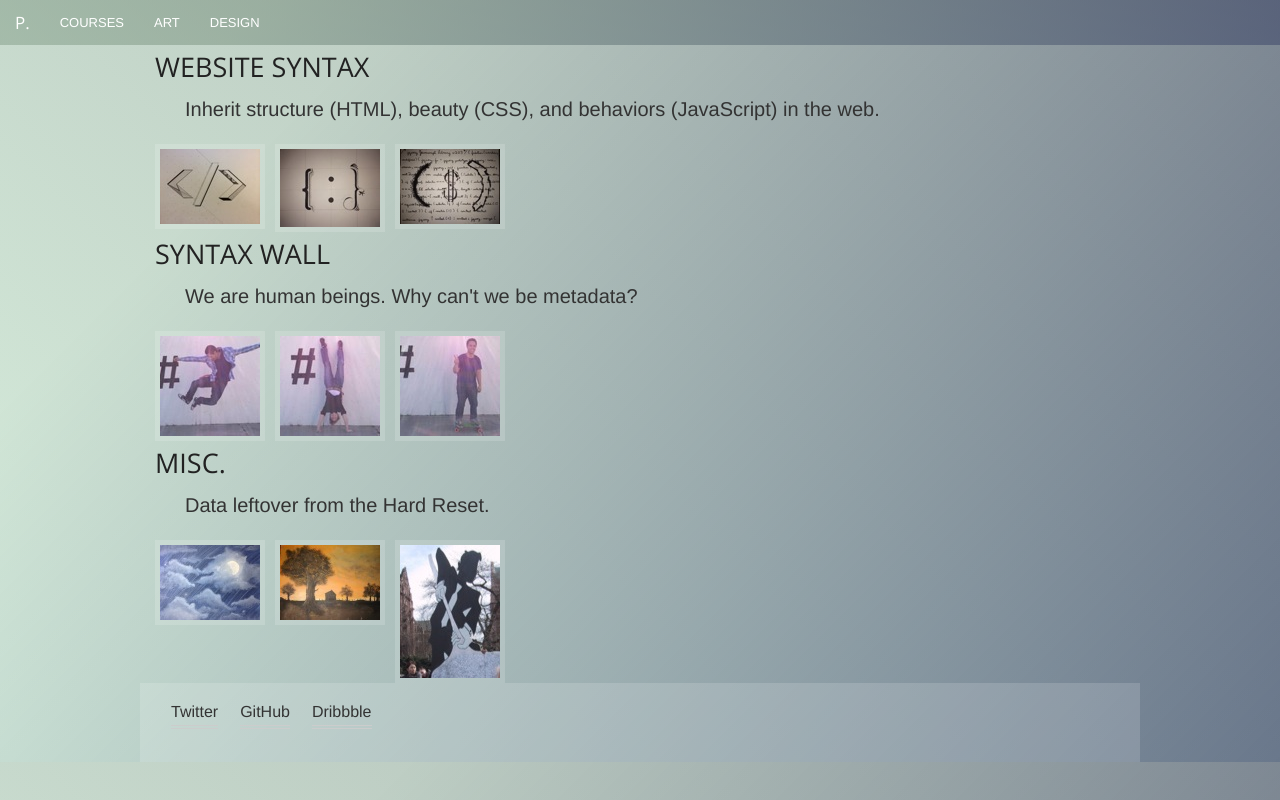
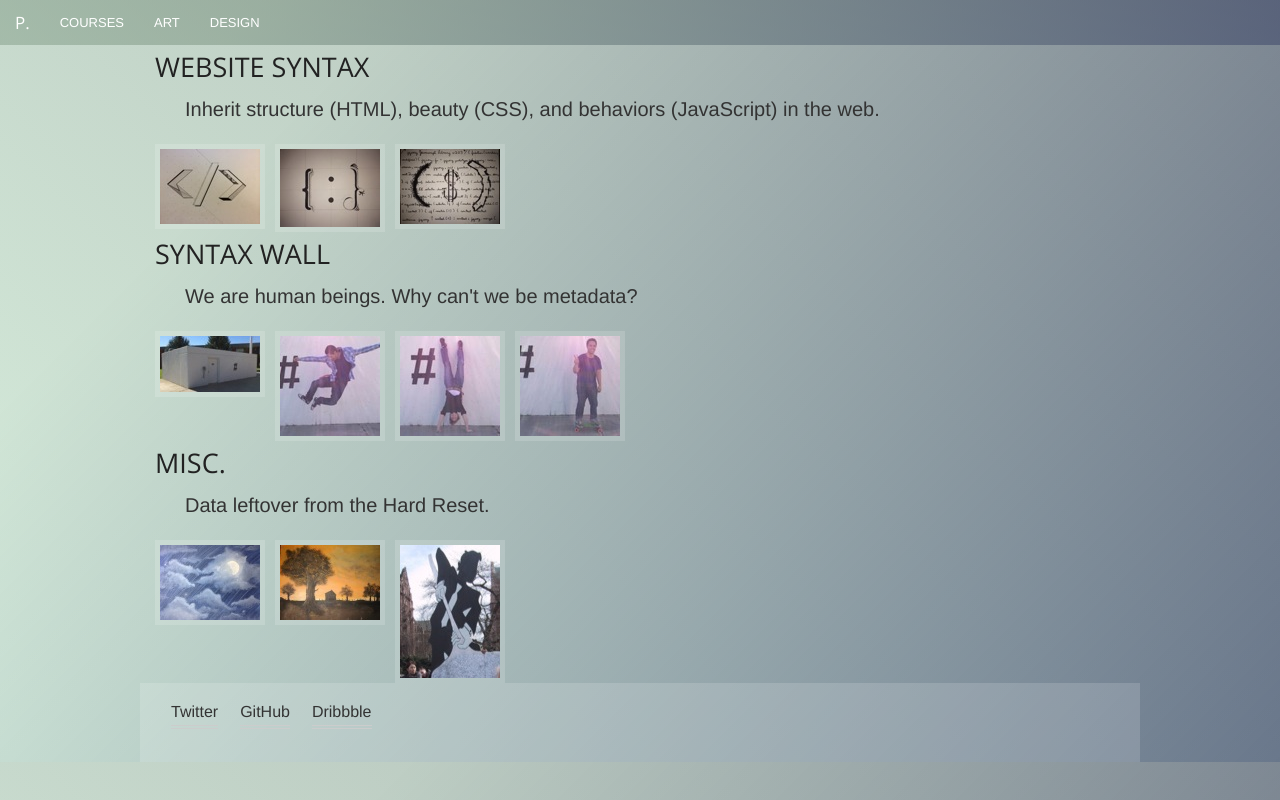
Before and after one commit to manikoth/Manikoth.com, a plain HTML site: page art.html in a window 1280 px wide. Drawn offline with nearby package versions, Linux system fonts and the light colour scheme.

Commit message:
[V1] Syntax Wall
* New image of wall

```diff
--- a/art.html
+++ b/art.html
@@ -53,6 +53,7 @@
         <h3>Syntax Wall</h3>
         <p>We are human beings. Why can't we be metadata?</p>
         <ul class="clearing-thumbs" data-clearing>
+          <li><a href="img/art/wall-4.jpg"><img src="img/art/wall-4-th.jpg"></a></li>
           <li><a href="img/art/wall-1.jpg"><img src="img/art/wall-1-th.jpg"></a></li>
           <li><a href="img/art/wall-2.jpg"><img src="img/art/wall-2-th.jpg"></a></li>
           <li><a href="img/art/wall-3.jpg"><img src="img/art/wall-3-th.jpg"></a></li>
```
Also changed, not shown: img/art/wall-4-th.jpg (added), img/art/wall-4.jpg (added).
